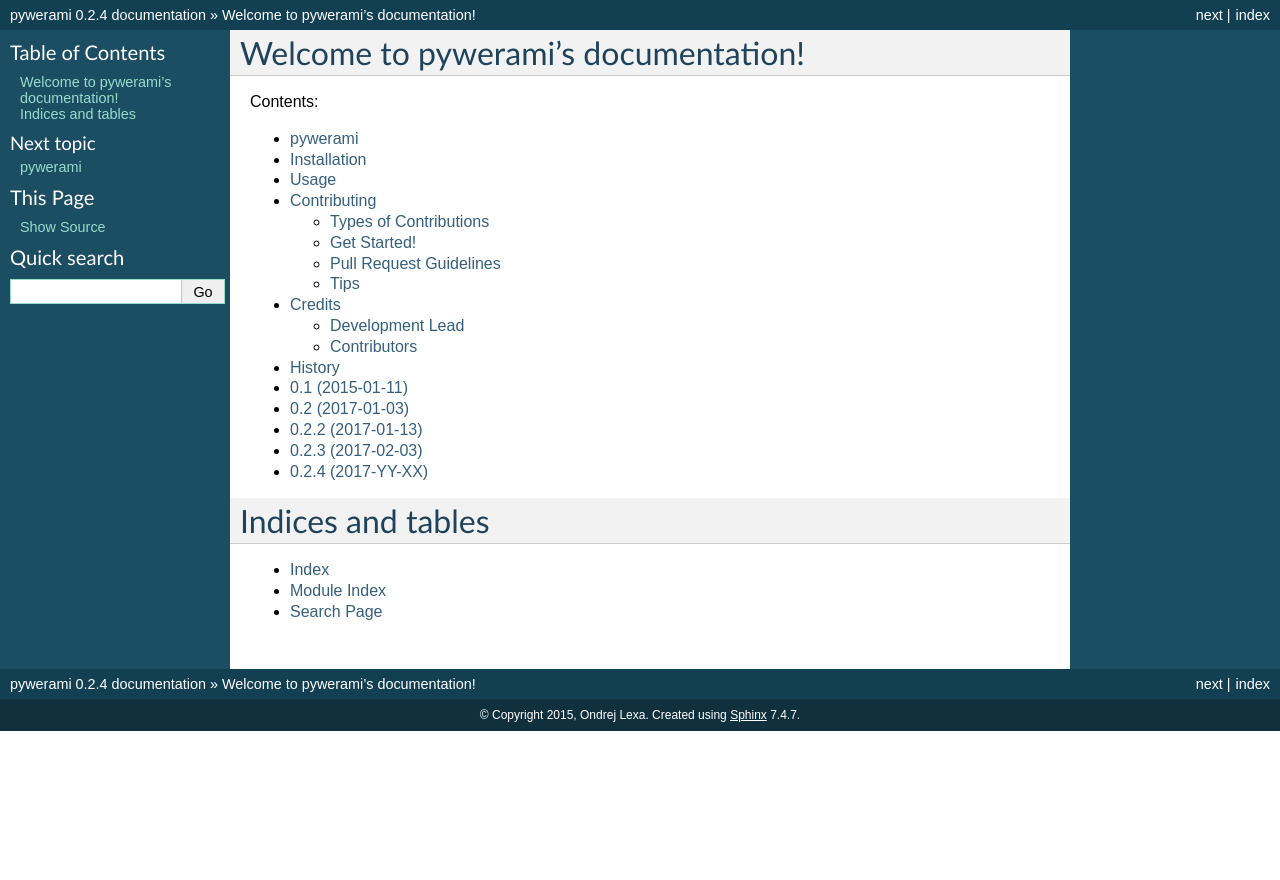
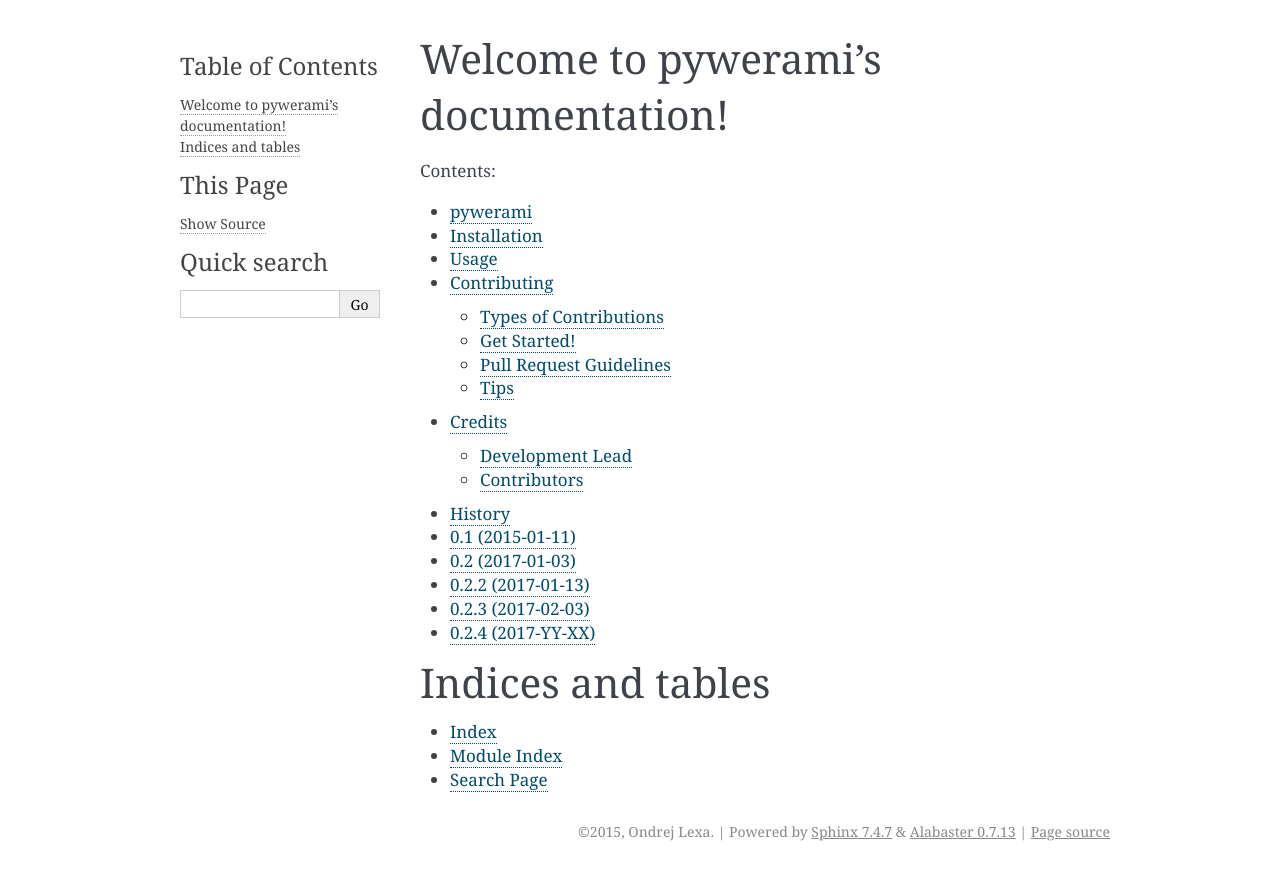
Before and after one commit to ondrolexa/pywerami, a Sphinx documentation site: the page built from docs/index.rst, in a window 1280 px wide. Shown: the top 880 px of the page. Built offline with Sphinx 7.4.7, drawn with Linux system fonts in a browser that asks for light colours.

Commit message:
docs fix

```diff
--- a/docs/conf.py
+++ b/docs/conf.py
@@ -30,9 +30,9 @@ project_root = os.path.dirname(cwd)
 # Insert the project root dir as the first element in the PYTHONPATH.
 # This lets us ensure that the source package is imported, and that its
 # version is used.
-sys.path.insert(0, project_root)
+# sys.path.insert(0, project_root)
 
-import pywerami
+# import pywerami
 
 # -- General configuration ---------------------------------------------
 
@@ -64,9 +64,9 @@ copyright = u'2015, Ondrej Lexa'
 # the built documents.
 #
 # The short X.Y version.
-version = pkg_resources.require('pywerami')[0].version
+version = 0.2.4
 # The full version, including alpha/beta/rc tags.
-release = pkg_resources.require('pywerami')[0].version
+release = 0.2.4
 
 # The language for content autogenerated by Sphinx. Refer to documentation
 # for a list of supported languages.
@@ -112,7 +112,12 @@ pygments_style = 'sphinx'
 
 # The theme to use for HTML and HTML Help pages.  See the documentation for
 # a list of builtin themes.
-html_theme = 'default'
+on_rtd = os.environ.get('READTHEDOCS', None) == 'True'
+
+if on_rtd:
+    html_theme = 'default'
+else:
+    html_theme = 'alabaster'
 
 # Theme options are theme-specific and customize the look and feel of a
 # theme further.  For a list of options available for each theme, see the
```
